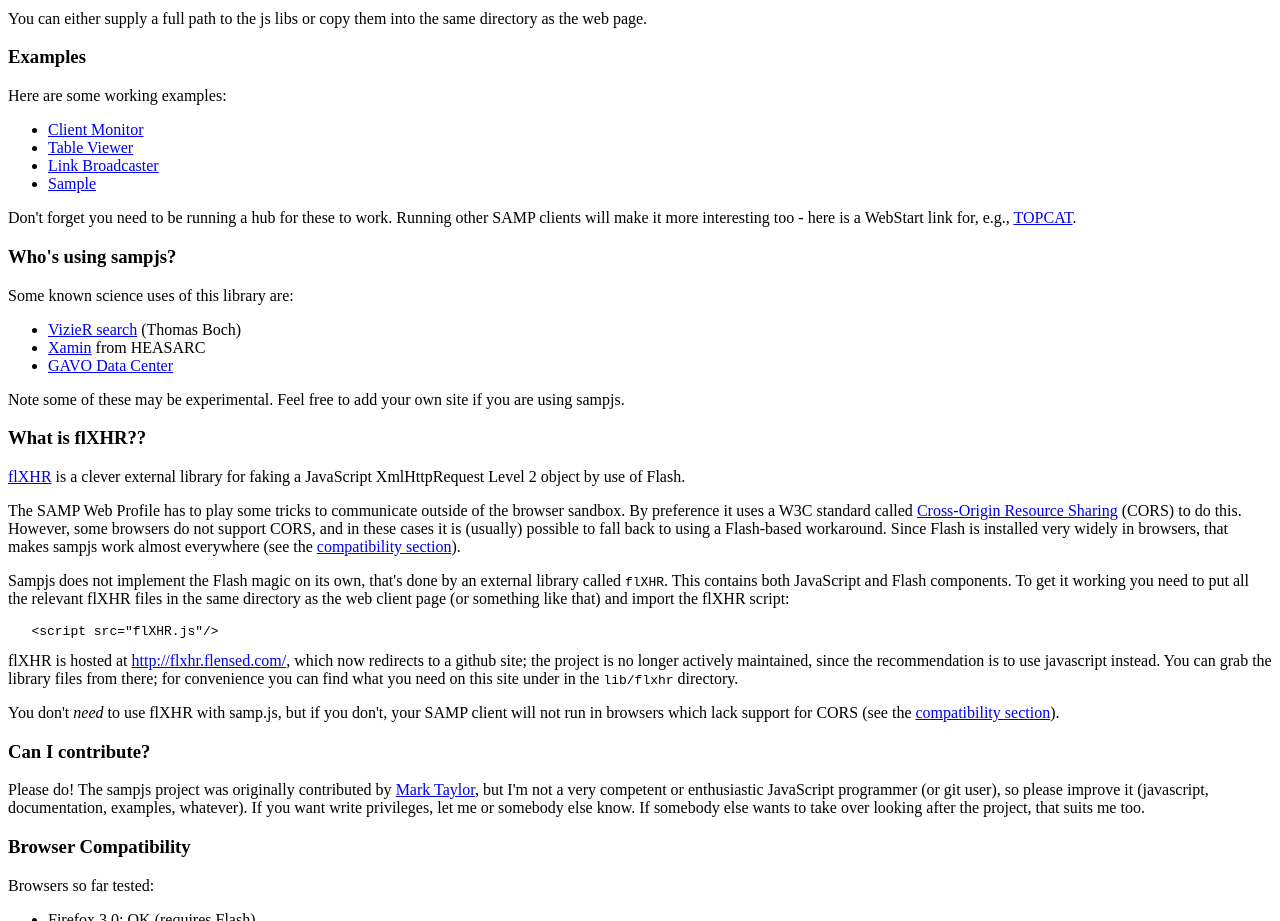
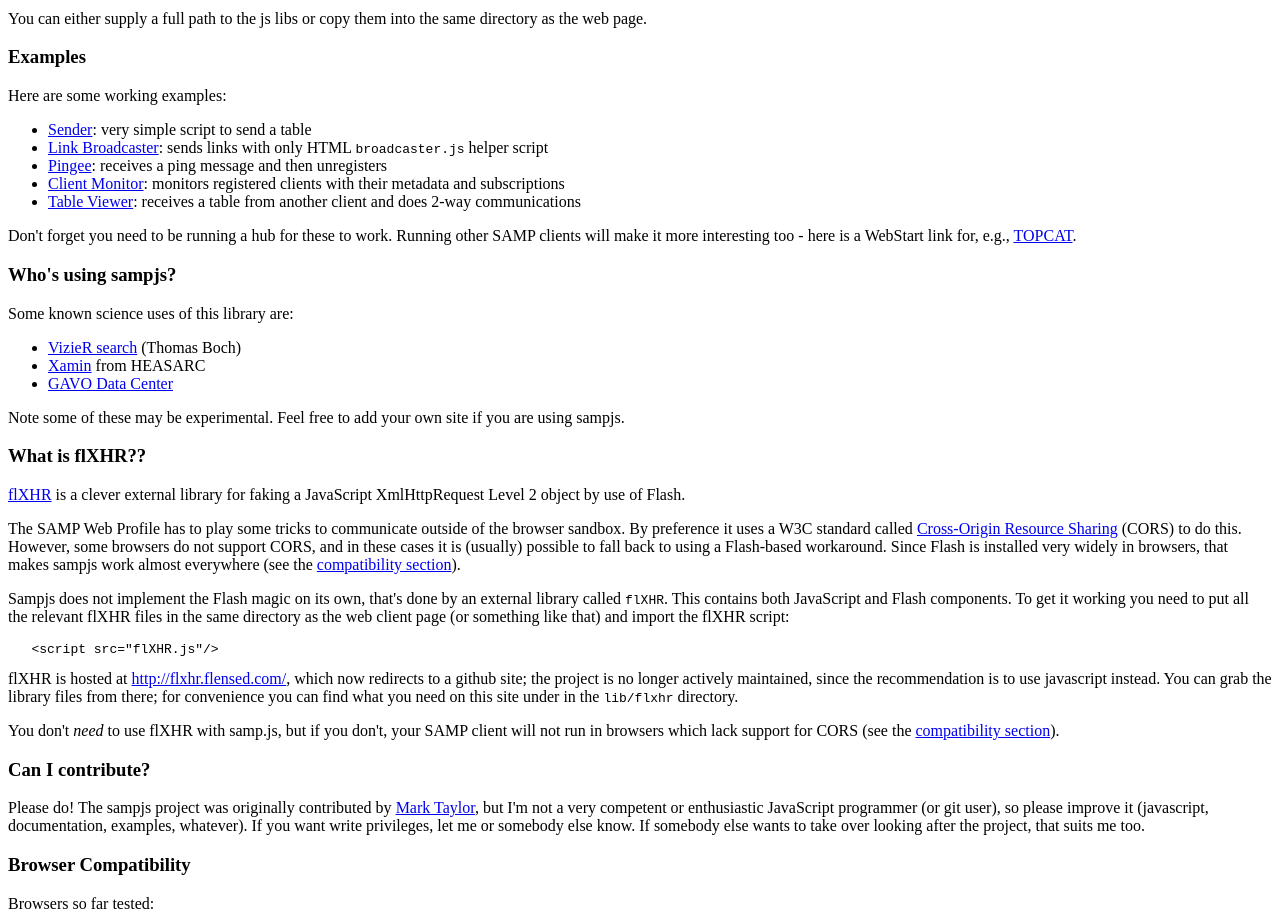
Before and after one commit to astrojs/sampjs, a plain HTML site: page index.html in a window 1280 px wide. Shown: the part 837-1758 px from the top of the page. Drawn offline with Linux system fonts and the light colour scheme.

Commit message:
Improve organisation and documentation of examples

```diff
--- a/index.html
+++ b/index.html
@@ -121,10 +121,16 @@
 
 <p>Here are some working examples:</p>
 <ul>
-<li><a href="examples/monitor.html">Client Monitor</a></li>
-<li><a href="examples/tdisplay.html">Table Viewer</a></li>
-<li><a href="examples/sendlist.html">Link Broadcaster</a></li>
-<li><a href="examples/sample.html">Sample</a></li>
+<li><a href="examples/send.html">Sender</a>:
+    very simple script to send a table
+<li><a href="examples/sendlist.html">Link Broadcaster</a>:
+    sends links with only HTML <code>broadcaster.js</code> helper script</li>
+<li><a href="examples/pingee.html">Pingee</a>:
+    receives a ping message and then unregisters</li>
+<li><a href="examples/monitor.html">Client Monitor</a>:
+    monitors registered clients with their metadata and subscriptions</li>
+<li><a href="examples/tdisplay.html">Table Viewer</a>:
+    receives a table from another client and does 2-way communications</li>
 </ul>
 
 <p>Don't forget you need to be running a hub for these to work.
```
Also changed, not shown: examples/pingee.html (renamed from examples/sample.html, +3 -3 lines), examples/send.html (+8 -1 lines).
